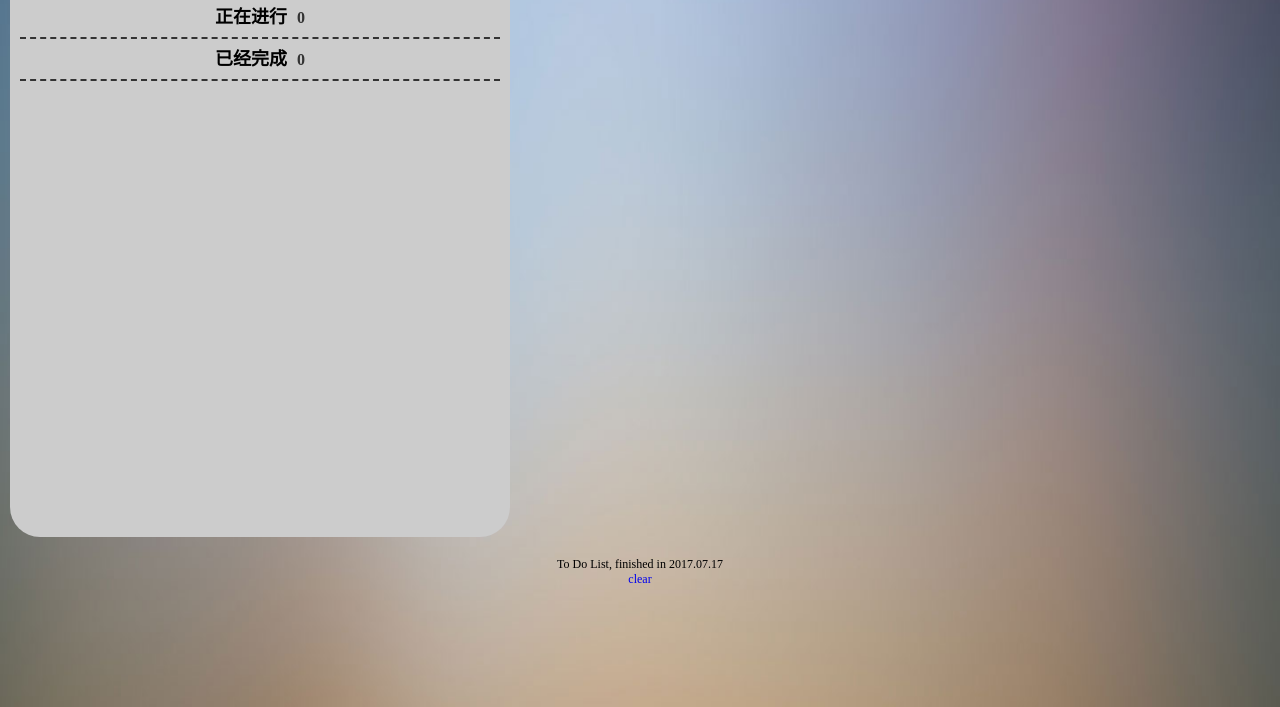
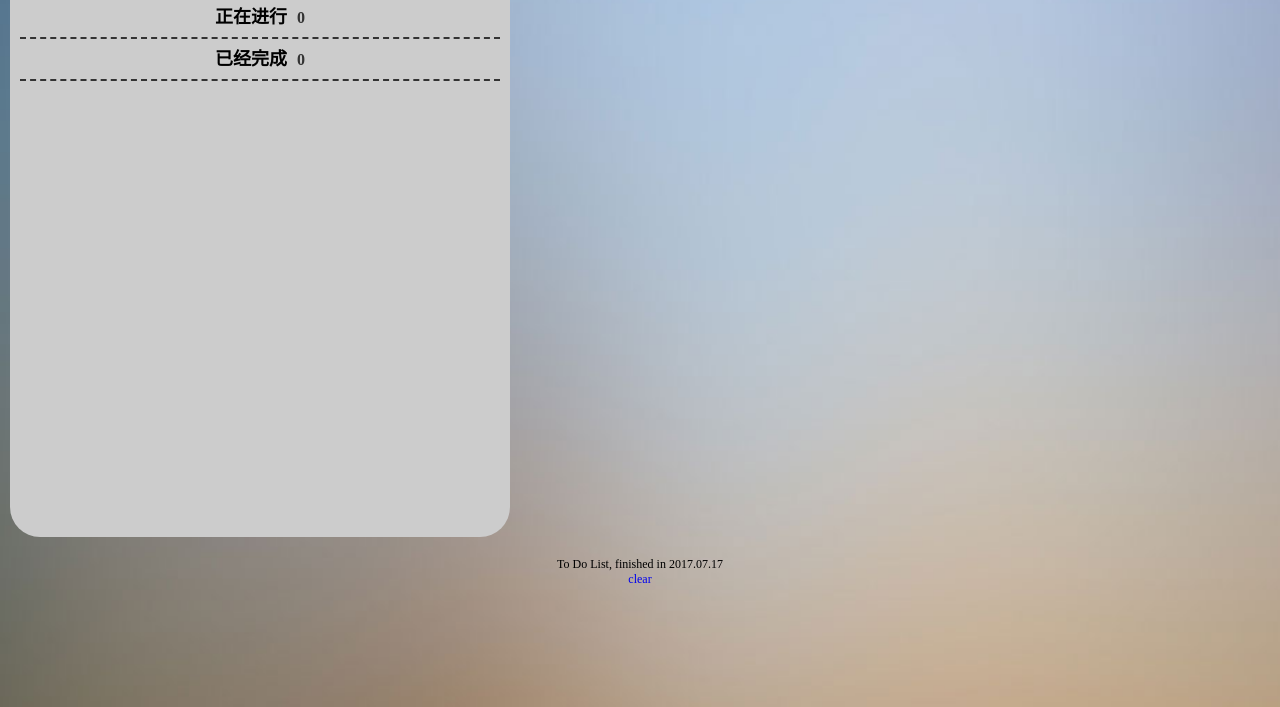
Before and after one commit to XLearner/todolist, a plain HTML site: page todo/index.html in a window 1280 px wide. Shown: the part 93-800 px from the top of the page. Drawn offline with Linux system fonts and the light colour scheme.

Commit message:
Update base.css

```diff
--- a/todo/css/base.css
+++ b/todo/css/base.css
@@ -12,5 +12,5 @@ a {
 }
 body{
 	background: url(../images/timg.jpg) no-repeat;
-	background-size: 100% 1200px;
+	background-size: 2000px 1200px;
 }
```
